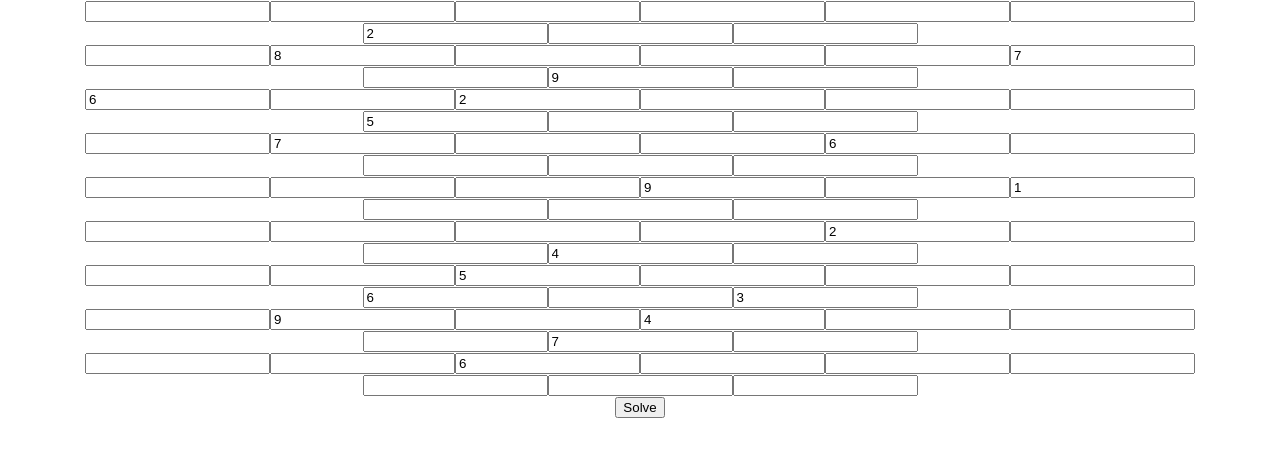
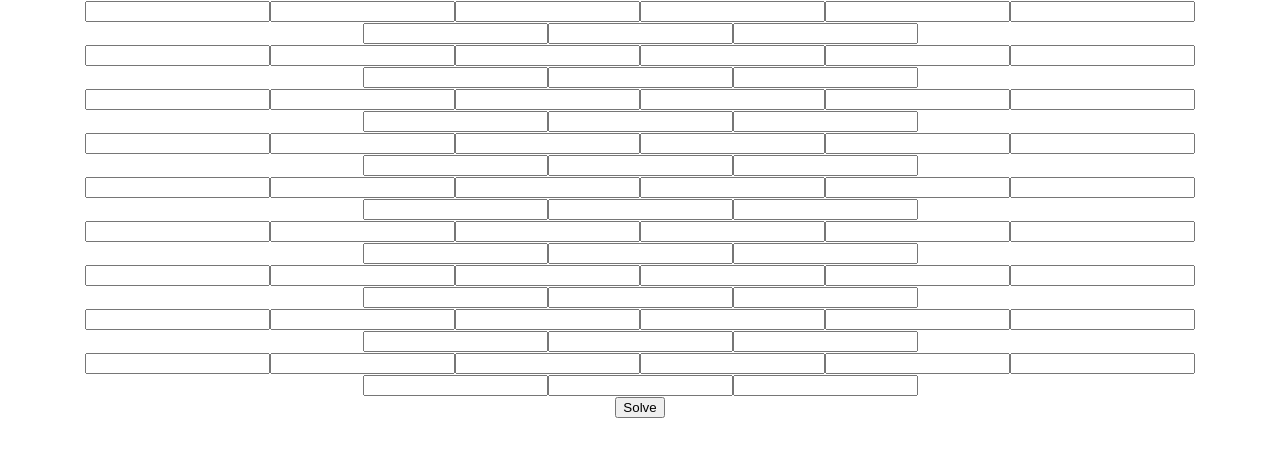
Before and after one commit to Sl1pperYY/react-learning-day, a React (Create React App) app: page / in a window 1280 px wide. Shown: the top 456 px of the page. Built offline with nearby package versions, Linux system fonts and the light colour scheme.

Commit message:
Remove test sudoku

```diff
--- a/src/App.tsx
+++ b/src/App.tsx
@@ -9,21 +9,21 @@ function App() {
     eventBus.dispatch('solveButtonClicked');
   }
 
-  const values = [
-    [0,0,0,0,0,0,2,0,0],
-    [0,8,0,0,0,7,0,9,0],
-    [6,0,2,0,0,0,5,0,0],
-    [0,7,0,0,6,0,0,0,0],
-    [0,0,0,9,0,1,0,0,0],
-    [0,0,0,0,2,0,0,4,0],
-    [0,0,5,0,0,0,6,0,3],
-    [0,9,0,4,0,0,0,7,0],
-    [0,0,6,0,0,0,0,0,0],
-  ];
+  // const values = [
+  //   [0,0,0,0,0,0,2,0,0],
+  //   [0,8,0,0,0,7,0,9,0],
+  //   [6,0,2,0,0,0,5,0,0],
+  //   [0,7,0,0,6,0,0,0,0],
+  //   [0,0,0,9,0,1,0,0,0],
+  //   [0,0,0,0,2,0,0,4,0],
+  //   [0,0,5,0,0,0,6,0,3],
+  //   [0,9,0,4,0,0,0,7,0],
+  //   [0,0,6,0,0,0,0,0,0],
+  // ];
 
   return (
     <div className="App">
-      <GridComponent values={values}/>
+      <GridComponent />
       <button onClick={handleOnClick}>Solve</button>
     </div>
   );
--- a/src/components/GridComponent/GridComponent.tsx
+++ b/src/components/GridComponent/GridComponent.tsx
@@ -3,39 +3,32 @@ import React, { useState } from 'react';
 import './GridComponent.css';
 import { EventBus } from '../../lowlevel/EventBus';
 
-type Props = {
-    values: number[][]
-}
-
-const Grid: React.FC<Props> = ({ values }) => {
+const Grid: React.FC = () => {
     const n = 9;
-    const [grid, setGrid] = useState(values/*Array.from({length: n},()=> Array.from({length: n}, () => 0))*/);
+    const [grid, setGrid] = useState(Array.from({length: n},()=> Array.from({length: n}, () => 0)));
     const eventBus: EventBus = EventBus.getInstance();
 
     eventBus.register('solveButtonClicked', () => {
-        solve();
+        let copy = [...grid];
 
-        console.log(grid);
-        console.log("VEGE");
+        solve(copy);
+
+        setGrid(copy);
     });
 
-    const solve = (): boolean => {
+    const solve = (copy: number[][]): boolean => {
         const emptyCell = findEmptyCell();
         const [row, col] = emptyCell;
         if (row !== -1) {
             for(let i = 1; i < 10; i++) {
                 if(isAllowed(row, col, i)) {
-                    let copy = [...grid];
                     copy[row][col] = i;
-                    setGrid(copy);
 
-                    if(solve()) {
+                    if(solve(copy)) {
                         return true
                     }
 
-                    let copy2 = [...grid];
-                    copy2[row][col] = 0;
-                    setGrid(copy2);
+                    copy[row][col] = 0;
                 }
             }
             return false;
```
